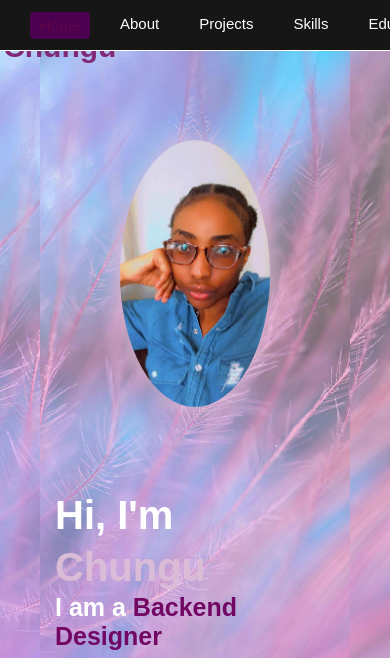
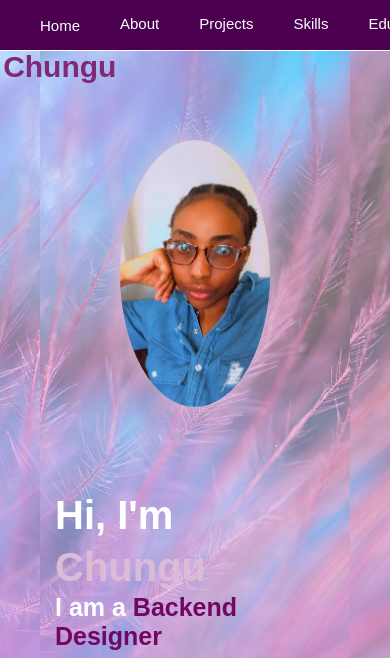
Before and after one commit to Natandi/Portfolio-Challenge, a plain HTML site: page index.html in a window 390 px wide. Shown: the top 658 px of the page. Drawn offline with Linux system fonts and the light colour scheme.

Commit message:
Added margin top to logo

```diff
--- a/styles/main.css
+++ b/styles/main.css
@@ -46,10 +46,11 @@ header {
 .logo {
   font-size: 3rem;
   color: #812975;
-  font-weight: 800;
+  font-weight: 900;
   cursor: pointer;
   transition: 0.5s ease;
   margin-left: -10%;
+  margin-top: 20px;
 }
 
 .logo:hover {
@@ -68,7 +69,6 @@ nav a {
 
 nav a:hover,
 nav a.active {
-  color: #620544;
   border-bottom: 3px solid #dbbcd7;
 }
 
@@ -79,7 +79,7 @@ nav a.active {
     top: 0;
     left: 0;
     width: 100%; /* Full width for a horizontal layout */
-    background-color: #161616;
+    background-color: #4b0150;
     border-bottom: 0.3px solid #fff; /* Reduced thickness */
     border-left: none; /* Remove left border */
     border-top: none; /* Remove top border */
@@ -103,7 +103,6 @@ nav a.active {
 
   nav a:hover,
   nav a.active {
-    background-color: #4b0150; /* Dark purple highlight */
     border-bottom: none;
   }
 }
```
